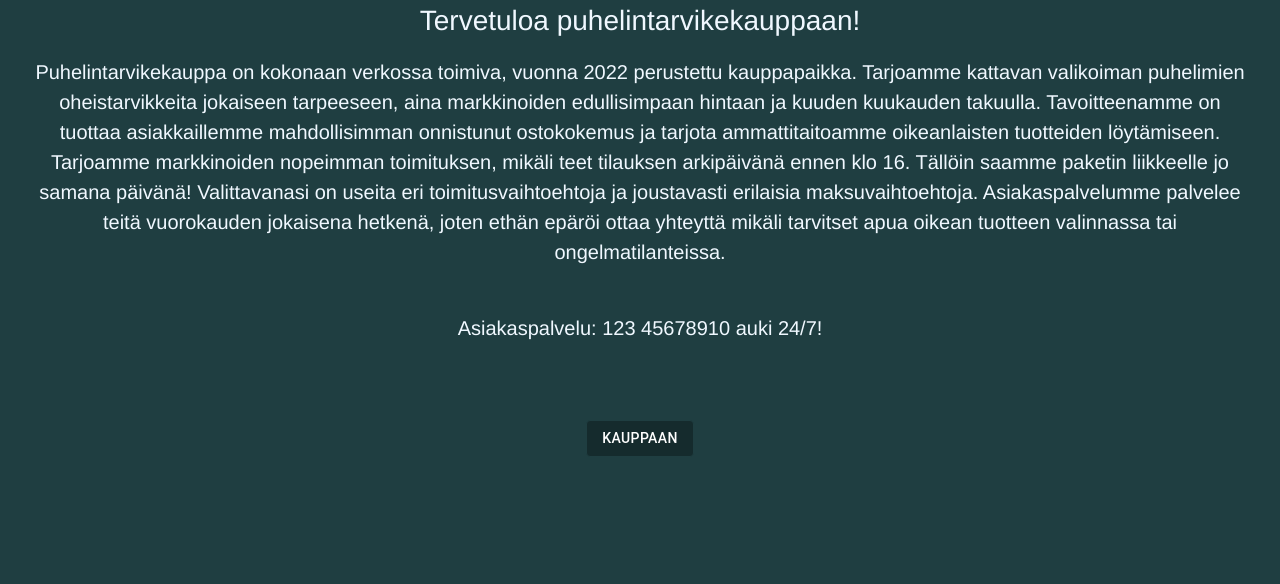
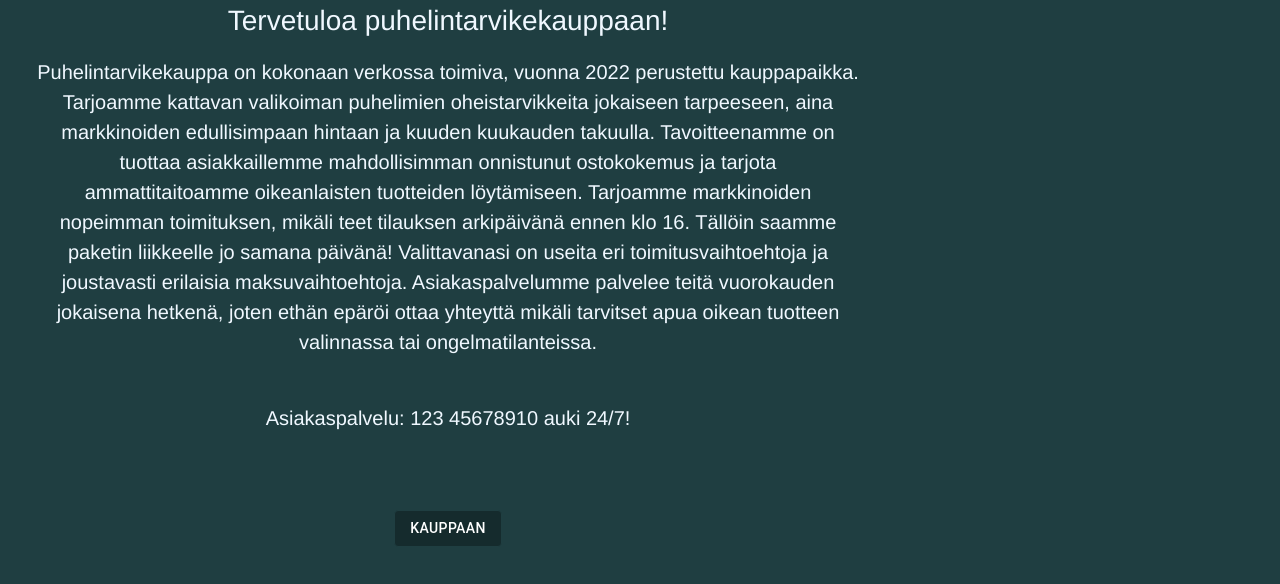
Before and after one commit to mikaalat/Verkkokauppa, a React (Create React App) app in the folder verkkokauppa/: page / in a window 1280 px wide. Shown: the top 584 px of the page. Built offline with nearby package versions, Linux system fonts and the light colour scheme.

Commit message:
Jotain pientä tehty

```diff
--- a/verkkokauppa/package.json
+++ b/verkkokauppa/package.json
@@ -1,5 +1,5 @@
 {
-  "homepage": "http://JukkaLehikoinen.hithub.io/verkkokauppa",
+  "homepage": "http://localhost:3000/verkkokauppa",
   "name": "verkkokauppa",
   "version": "0.1.0",
   "private": true,
--- a/verkkokauppa/src/App.css
+++ b/verkkokauppa/src/App.css
@@ -14,6 +14,7 @@ body {
   padding-left: 20px;
   padding-right: 20px;
   font-size: 28px;
+  width: 70%;
 }
 
 .Kauppaan button {
```
Also changed, not shown: 2 other files (tests, documents, lock files or other folders).
